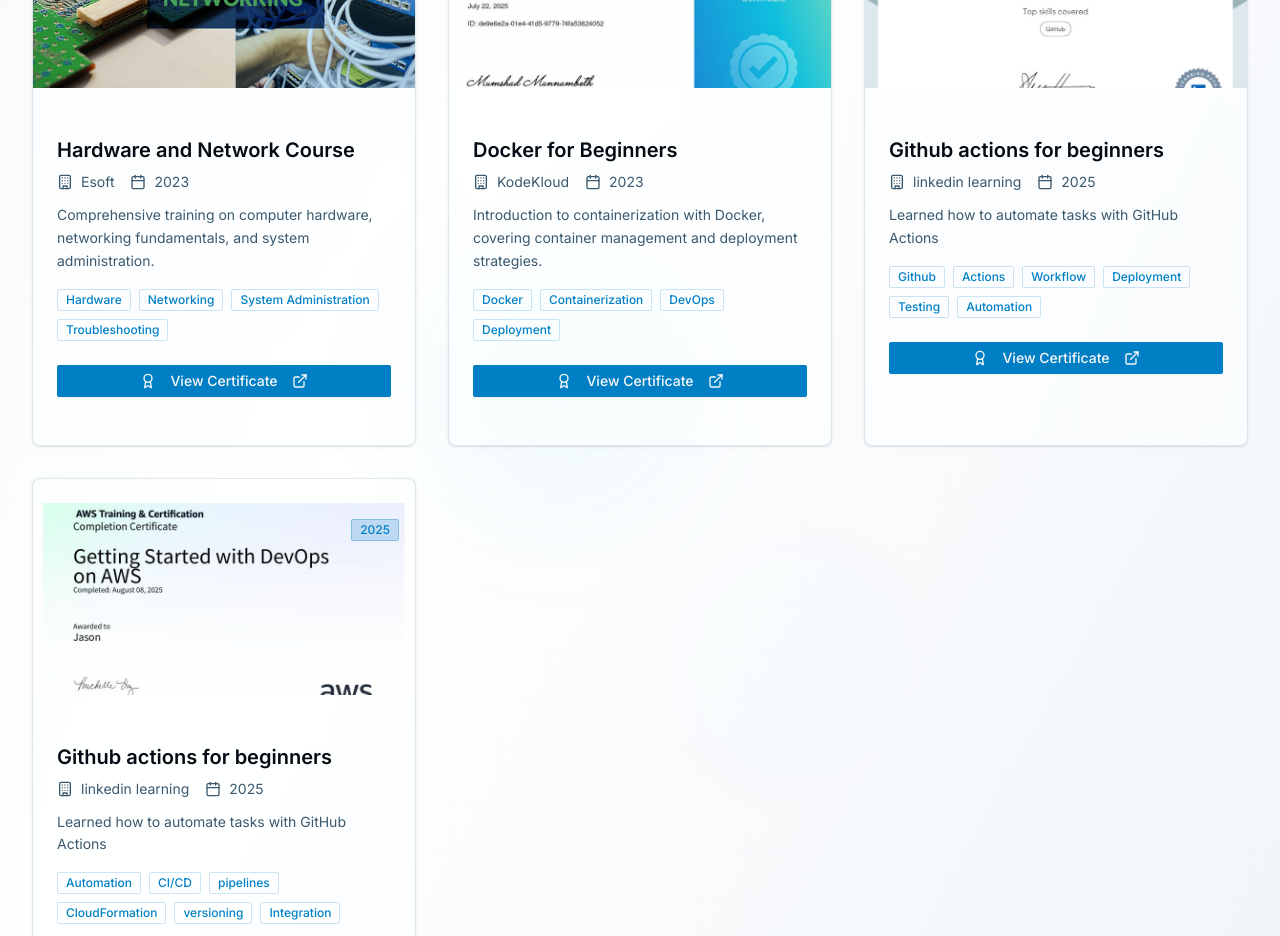
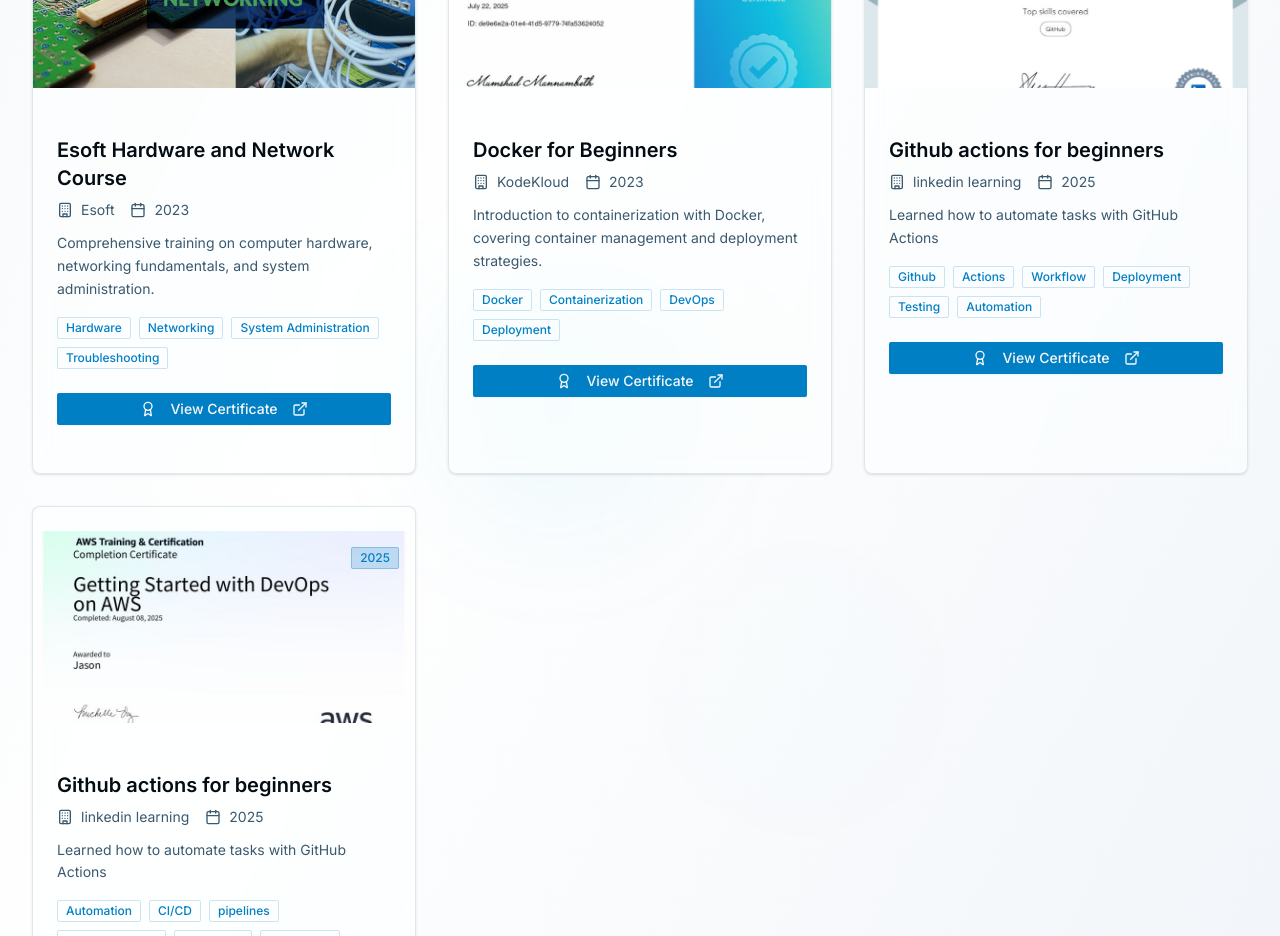
Before and after one commit to RickyJasonVanderheyden/my-portfolio, a Next.js app: page /certificates in a window 1280 px wide. Shown: the part 1200-2136 px from the top of the page. Built offline with nearby package versions, Linux system fonts and the light colour scheme.

Commit message:
edited details

```diff
--- a/app/certificates/page.tsx
+++ b/app/certificates/page.tsx
@@ -63,7 +63,7 @@ const allCertificates: Certificate[] = [
   },
   {
     id: "esoft-hardware-network",
-    title: "Hardware and Network Course",
+    title: "Esoft Hardware and Network Course",
     issuer: "Esoft",
     date: "2023",
     description: "Comprehensive training on computer hardware, networking fundamentals, and system administration.",
```
